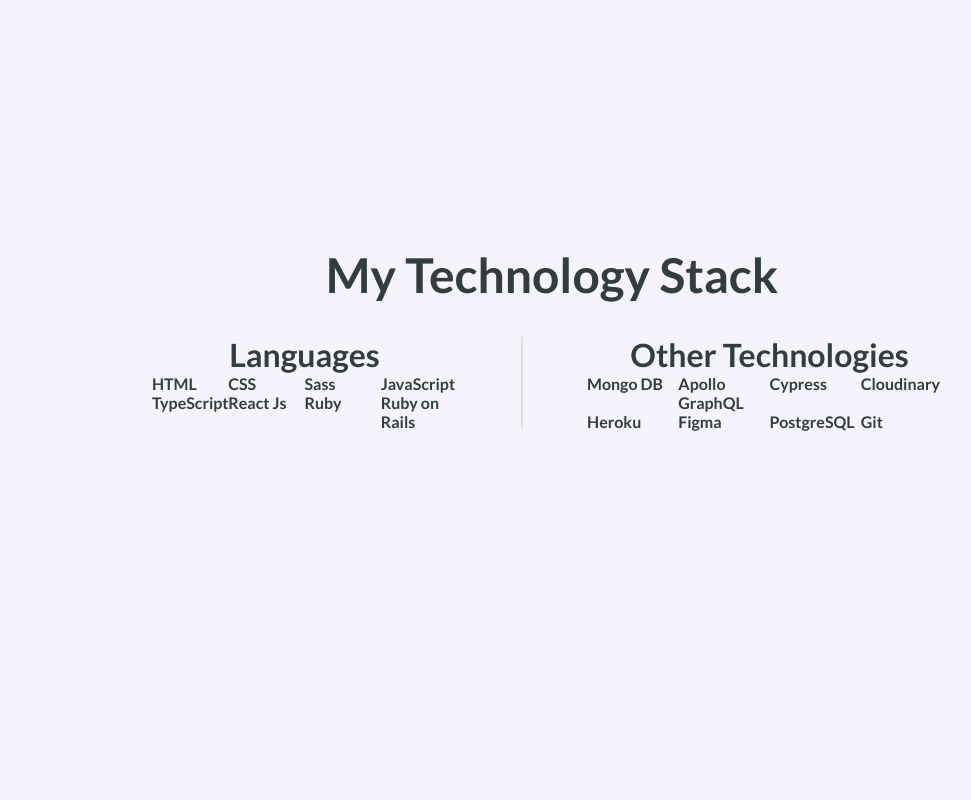
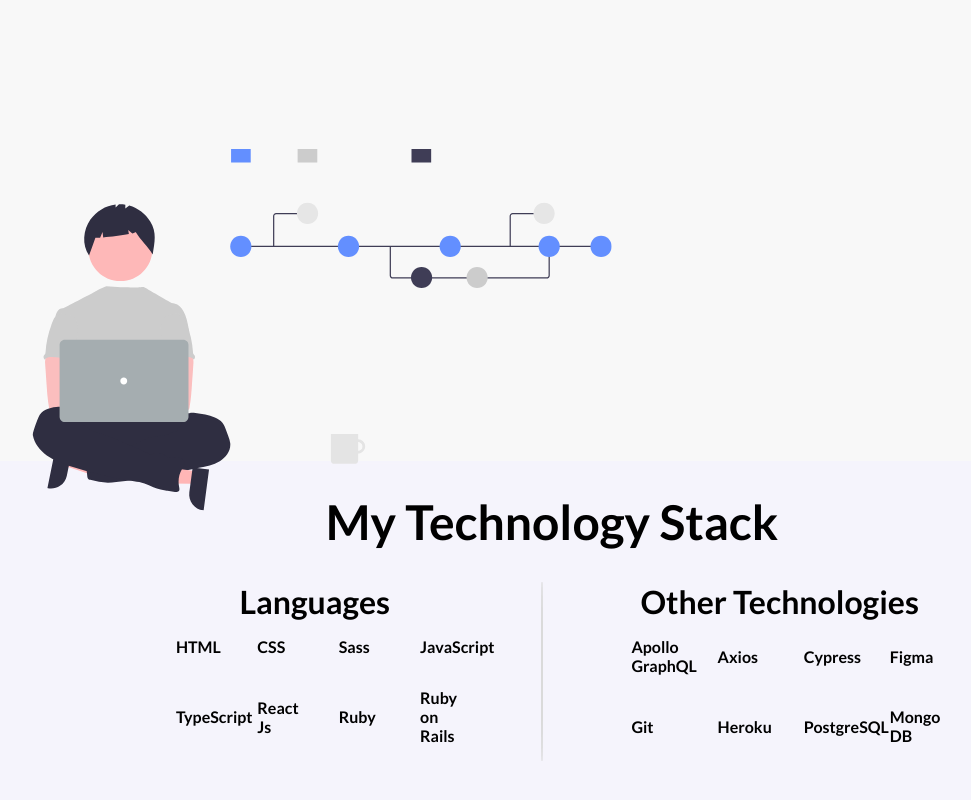
Before and after one commit to jeremytuesley/jeremytuesley.github.io, a React (Create React App) app: page / in a window 1280 px wide. Shown: the part 692-1492 px from the top of the page, without its empty margins (88-1059 px from the left). Built offline with nearby package versions, Linux system fonts and the light colour scheme.

Commit message:
landing bottom image overlap added

```diff
--- a/src/assets/index.css
+++ b/src/assets/index.css
@@ -5,7 +5,9 @@
   margin: 0;
   box-sizing: border-box;
   scroll-behavior: smooth;
-  background-color: #f5f4fc;
+}
+html {
+  background-color: #f8f8f8;
 }
 li {
   display: list-item;
@@ -15,9 +17,3 @@
   text-decoration: none;
   color: #313d3f;
 }
-.content {
-  max-width: 1200px;
-  margin: 0 auto;
-  color: #313d3f;
-  padding-top: 25px;
-}
--- a/src/assets/landing.scss
+++ b/src/assets/landing.scss
@@ -1,7 +1,8 @@
 .landing-page {
-  height: 100vh;
   display: flex;
   align-items: center;
+  height: 100vh;
+  margin-bottom: 240px;
 
   figure {
     width: 1000px;
@@ -16,8 +17,7 @@
   header {
     width: 50%;
     margin-left: 140px;
-    height: 600px;
-
+    height: 500px;
     .landing-name-title {
       font-size: 1.2em;
       font-family: 'Arimo', sans-serif;
@@ -78,7 +78,19 @@
     }
   }
 }
-
+.landing-bottom {
+  padding-left: 100px;
+  position: absolute;
+  .landing-bottom--image {
+    position: absolute;
+    bottom: 0;
+    width: 600px;
+  }
+  .landing-bottom--background {
+    height: 50px;
+    background-color: #f5f4fc;
+  }
+}
 @keyframes blink-animation {
   to {
     visibility: hidden;
--- a/src/assets/skills.scss
+++ b/src/assets/skills.scss
@@ -3,9 +3,10 @@
   flex-direction: column;
   align-items: center;
   height: 90vh;
+  background-color: #f5f4fc;
   .skills-title {
     font-size: 3em;
-    margin-bottom: 32px;
+    margin: 32px 0;
   }
   .skills-outer-container {
     display: flex;
@@ -23,8 +24,11 @@
     .skills-content-container {
       display: flex;
       flex-wrap: wrap;
+      justify-content: center;
+      align-items: center;
       .skills {
         width: 25%;
+        padding: 1em 1.5em;
       }
     }
   }
--- a/src/components/Landing.js
+++ b/src/components/Landing.js
@@ -2,6 +2,7 @@
 
 import '../assets/landing.scss';
 import codethinking from '../assets/images/code-thinking.svg';
+import versioncontrol from '../assets/images/version-control.svg';
 
 const Landing = () => {
   const textRef = useRef(null);
@@ -45,6 +46,7 @@
   }, [textRef]);
 
   return (
+    <>
       <div className="landing-page">
         <header>
           <h1 className="landing-name-title">Jeremy Tuesley</h1>
@@ -77,6 +79,15 @@
           />
         </figure>
       </div>
+      <div className="landing-bottom">
+        <img
+          className="landing-bottom--image"
+          src={versioncontrol}
+          alt="bg-decoration"
+        />
+        <div className="landing-bottom--background" />
+      </div>
+    </>
   );
 };
 
--- a/src/components/Skills.js
+++ b/src/components/Skills.js
@@ -6,7 +6,6 @@
 
 const Skills = () => {
   return (
-    <div className="content">
     <div className="skills-page">
       <a name="skills" />
       <h1 className="skills-title">My Technology Stack</h1>
@@ -28,15 +27,14 @@
         <div>
           <h2 className="skills-content-title">Other Technologies</h2>
           <div className="skills-content-container">
+            <div className="skills">Apollo GraphQL</div>
+            <div className="skills">Axios</div>
+            <div className="skills">Cypress</div>
+            <div className="skills">Figma</div>
+            <div className="skills">Git</div>
+            <div className="skills">Heroku</div>
+            <div className="skills">PostgreSQL</div>
             <div className="skills">Mongo DB</div>
-              <div className="skills">Apollo GraphQL</div>
-              <div className="skills">Cypress</div>
-              <div className="skills">Cloudinary</div>
-              <div className="skills">Heroku</div>
-              <div className="skills">Figma</div>
-              <div className="skills">PostgreSQL</div>
-              <div className="skills">Git</div>
-            </div>
           </div>
         </div>
       </div>
```
Also changed, not shown: src/assets/images/version-control.svg (added). Lines whose indentation alone changed are shown as unchanged.
